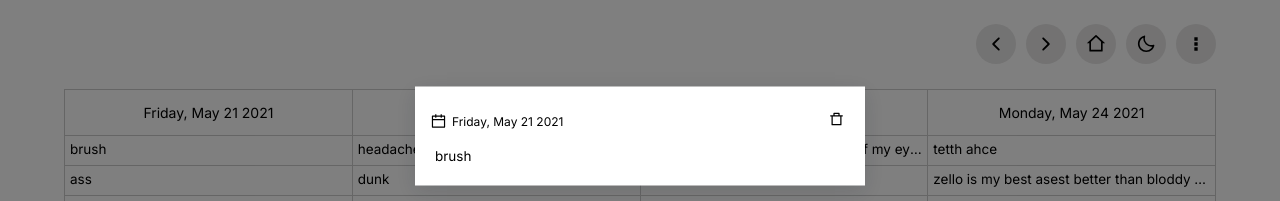
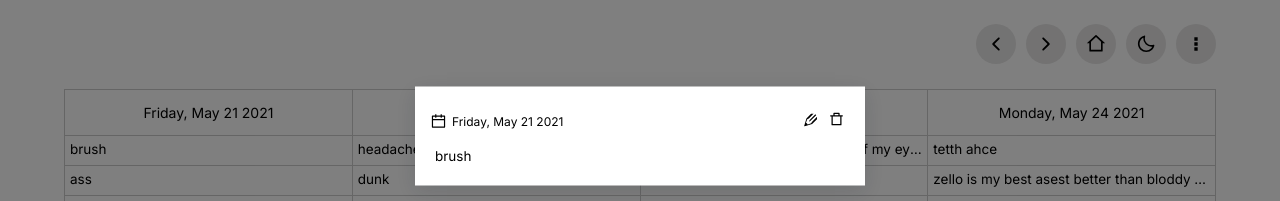
Before and after one commit to therealrinku/robonote, a Next.js app: page /app in a window 1280 px wide. Both pictures are taken after a click on the item "brush". Shown: the top 201 px of the page. Built offline with nearby package versions, Linux system fonts and the light colour scheme.

Commit message:
focus input field on edit btn click

```diff
--- a/components/TodoDetailModal.js
+++ b/components/TodoDetailModal.js
@@ -1,11 +1,19 @@
 import todoDetailModalStyles from "../styles/TodoDetailModal.module.css";
 import { AiOutlineCalendar } from "react-icons/ai";
 import { RiDeleteBin7Line } from "react-icons/ri";
+import { ImPencil2 } from "react-icons/im";
 import { useState } from "react";
 
 export default function TodoDetailModal({ close, todo, date }) {
   const [todoVal, setTodoVal] = useState(todo);
 
+  //focus input on edit btn click
+  const focusInputField = () => {
+    const editTodoInput = document.querySelector(".edit-todo");
+    editTodoInput.focus();
+  };
+
+  //edit confirm
   const editTodo = (e) => {
     e.preventDefault();
   };
@@ -17,13 +25,19 @@ export default function TodoDetailModal({ close, todo, date }) {
           <p>{date}</p>
         </span>
 
-        <button>
-          <RiDeleteBin7Line />
-        </button>
+        <span>
+          <button onClick={focusInputField}>
+            <ImPencil2 />
+          </button>
+
+          <button>
+            <RiDeleteBin7Line />
+          </button>
+        </span>
       </div>
 
       <form onSubmit={editTodo}>
-        <input type="text" value={todoVal} onChange={(e) => setTodoVal(e.target.value)} />
+        <input className="edit-todo" type="text" value={todoVal} onChange={(e) => setTodoVal(e.target.value)} />
       </form>
     </div>
   );
--- a/styles/TodoDetailModal.module.css
+++ b/styles/TodoDetailModal.module.css
@@ -38,6 +38,11 @@
   font-size: 15px;
 }
 
+.todoDetailModal button:first-child {
+  font-size: 13px;
+  margin-top: 1px;
+}
+
 .todoDetailModal input {
   border: none;
   word-break: break-all;
```
